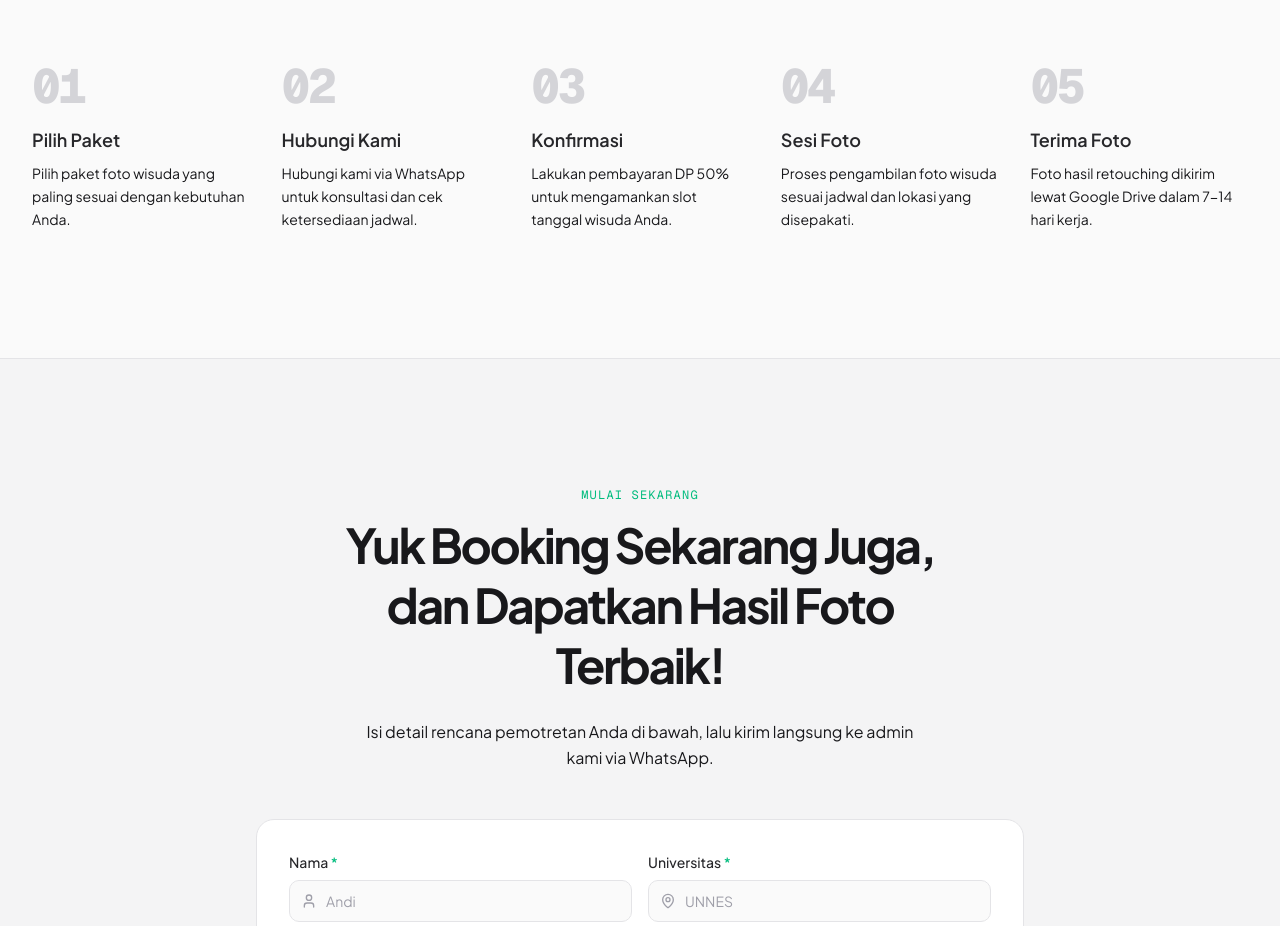
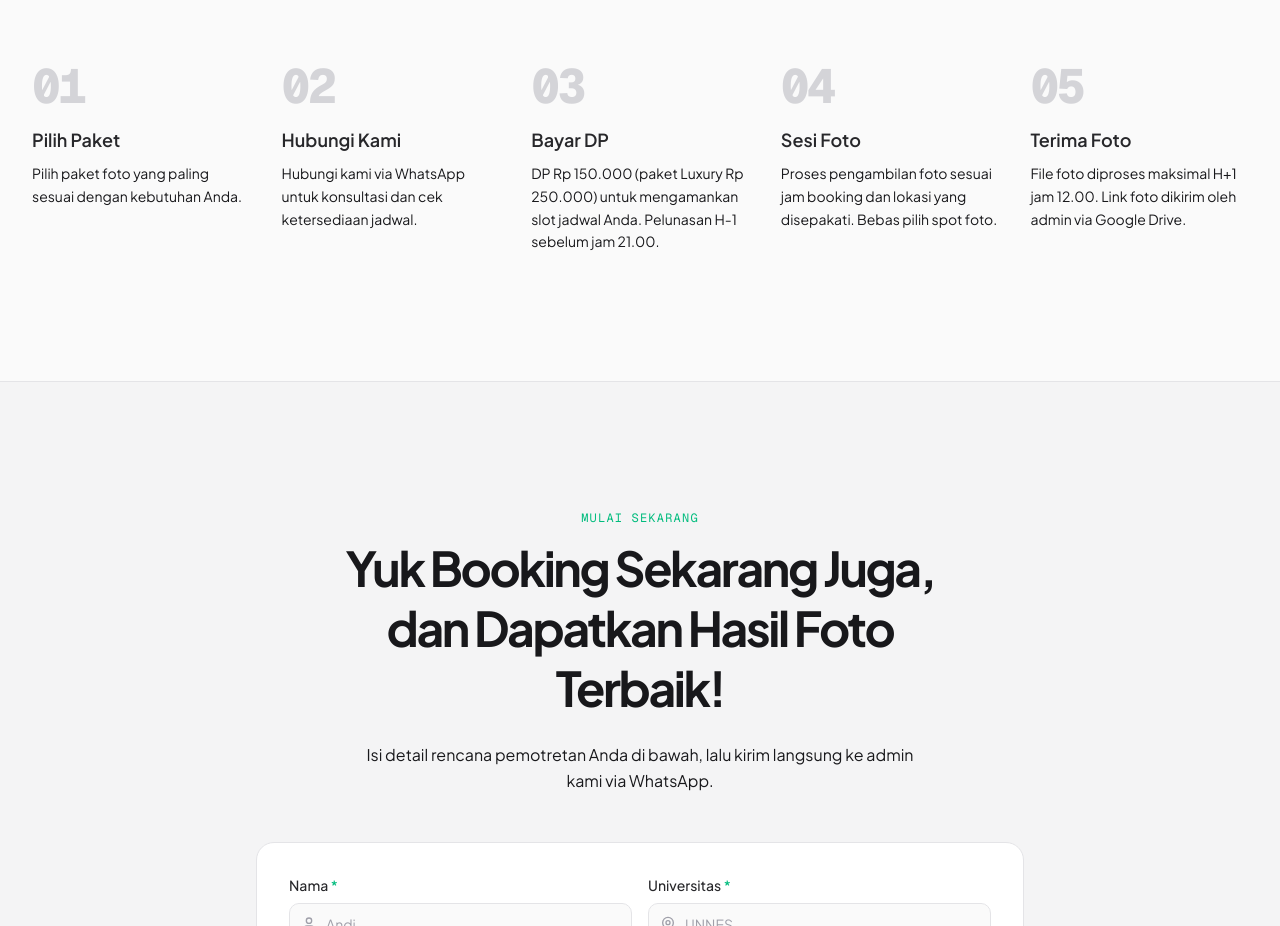
Before and after one commit to ardiansetya/foto-booking, a Next.js app: page / in a window 1280 px wide. Shown: the part 4608-5534 px from the top of the page. Built offline with nearby package versions, Linux system fonts and the light colour scheme.

Commit message:
change mulai booking

```diff
--- a/src/components/home/BookingSteps.tsx
+++ b/src/components/home/BookingSteps.tsx
@@ -5,7 +5,7 @@ const STEPS = [
     number: "01",
     title: "Pilih Paket",
     description:
-      "Pilih paket foto wisuda yang paling sesuai dengan kebutuhan Anda.",
+      "Pilih paket foto yang paling sesuai dengan kebutuhan Anda.",
   },
   {
     number: "02",
@@ -15,21 +15,21 @@ const STEPS = [
   },
   {
     number: "03",
-    title: "Konfirmasi",
+    title: "Bayar DP",
     description:
-      "Lakukan pembayaran DP 50% untuk mengamankan slot tanggal wisuda Anda.",
+      "DP Rp 150.000 (paket Luxury Rp 250.000) untuk mengamankan slot jadwal Anda. Pelunasan H-1 sebelum jam 21.00.",
   },
   {
     number: "04",
     title: "Sesi Foto",
     description:
-      "Proses pengambilan foto wisuda sesuai jadwal dan lokasi yang disepakati.",
+      "Proses pengambilan foto sesuai jam booking dan lokasi yang disepakati. Bebas pilih spot foto.",
   },
   {
     number: "05",
     title: "Terima Foto",
     description:
-      "Foto hasil retouching dikirim lewat Google Drive dalam 7-14 hari kerja.",
+      "File foto diproses maksimal H+1 jam 12.00. Link foto dikirim oleh admin via Google Drive.",
   },
 ];
 
```
